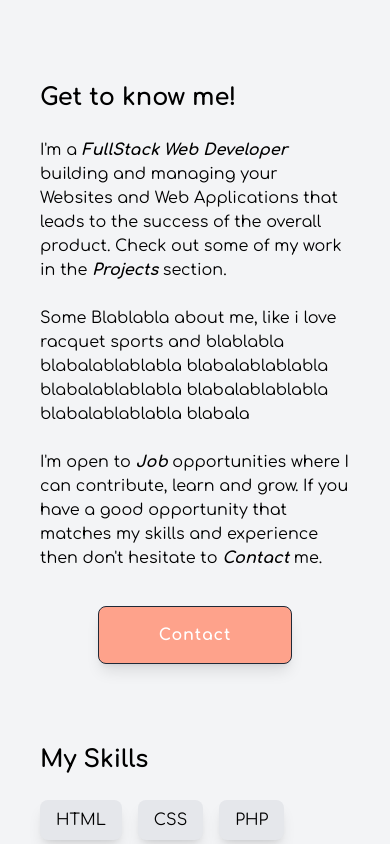
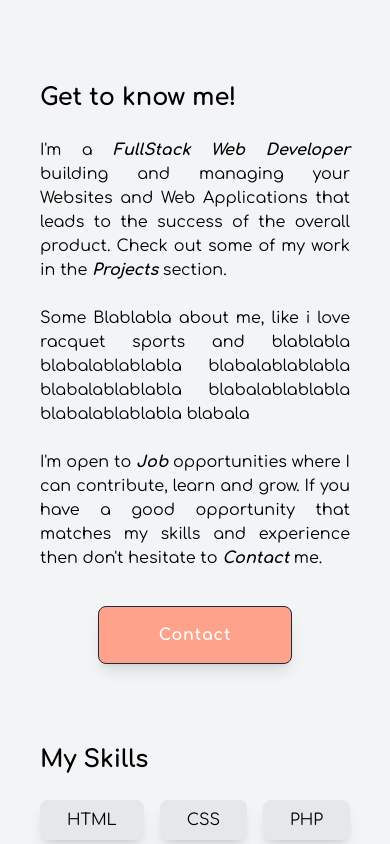
Before and after one commit to mastakimm/portfolio, a React (Create React App) app: page / in a window 390 px wide. Shown: the part 1340-2184 px from the top of the page. Built offline with nearby package versions, Linux system fonts and the light colour scheme.

Commit message:
[ADD] Text justied && [FIX] Projects section height

```diff
--- a/src/components/home/About.js
+++ b/src/components/home/About.js
@@ -3,6 +3,23 @@ import ScrollToPorjectButton from "../../assets/buttons/ScrollToPorjectButton";
 
 const About = React.forwardRef((props, ref) => {
     const { sectionRefs } = props;
+    const skills = [
+        "HTML",
+        "CSS",
+        "PHP",
+        "SYMFONY",
+        "LARAVEL",
+        "JS",
+        "SQL",
+        "NOSQL",
+        "WORDPRESS",
+        "SEO",
+        "TERMINAL",
+        "REACTJS",
+        "TAILWIND",
+        "GIT",
+        "GITHUB",
+    ];
 
     return (
         <section
@@ -50,7 +67,7 @@ const About = React.forwardRef((props, ref) => {
                             Get to know me!
                         </h4>
                         <p
-                            className="text-1xl 3xl:text-2xl pb-5"
+                            className="text-1xl 3xl:text-2xl pb-5 text-justify"
                             style={{
                                 fontFamily: 'Comfortaa, sans-serif',
                                 maxWidth: '700px',
@@ -90,36 +107,21 @@ const About = React.forwardRef((props, ref) => {
                             My Skills
                         </h4>
                         <div className="rounded-lg w-full flex flex-wrap gap-4 justify-start align-super">
-                            {[
-                                "HTML",
-                                "CSS",
-                                "PHP",
-                                "SYMFONY",
-                                "LARAVEL",
-                                "JS",
-                                "SQL",
-                                "NOSQL",
-                                "WORDPRESS",
-                                "SEO",
-                                "TERMINAL",
-                                "REACTJS",
-                                "TAILWIND",
-                                "GIT",
-                                "GITHUB",
-                            ].map((skill, index) => (
+                            {skills.map((skill, index) => (
                                 <span
                                     key={index}
-                                    className="skill bg-gray-200 rounded-lg shadow-lg px-4 py-2 3xl:py-6 text-center overflow-hidden 3xl:text-2xl"
+                                    className="skill bg-gray-200 rounded-lg shadow-lg px-4 py-2 3xl:py-6 text-center overflow-hidden 3xl:text-2xl flex-grow justify-center"
                                     style={{
                                         fontFamily: 'Comfortaa, sans-serif',
                                         maxWidth: '700px',
-                                        whiteSpace: 'nowrap'
+                                        whiteSpace: 'nowrap',
                                     }}
                                 >
                                     {skill}
                                 </span>
                             ))}
                         </div>
+
                     </div>
                 </div>
             </div>
--- a/src/components/home/Carousel.js
+++ b/src/components/home/Carousel.js
@@ -34,7 +34,7 @@ const Carousel = () => {
     };
 
     return (
-        <div className="w-11/12 m-auto pb-20 md:pb-40 pt-16 ">
+        <div className="w-11/12 m-auto pb-20 md:pb-24 pt-16 ">
             <div className="mt-10 md:mt-20">
                 <Slider {...settings}>
                     {data.map((d) => (
--- a/src/components/home/Projects.js
+++ b/src/components/home/Projects.js
@@ -1,6 +1,6 @@
 import React from 'react';
 import ProjectImage1 from '../../assets/sections/project_section_project_1.png';
-import YZ_main_screen from '../../assets/sections/smartmockups_yz.png';
+import YZ_main_screen from '../../assets/sections/smartmockups_lxohimdh.png';
 import BrainMaster_main_screen from '../../assets/sections/smartmockups_brainMaster.png'
 
 import Carousel from "./Carousel";
@@ -65,7 +65,7 @@ const Projects = React.forwardRef((props, ref) => {
                         className="text-2xl text-center sm:text-start md:text-start lg:text-start xl:text-start 2xl:text-start 3xl:text-start sm:text-3xl md:text-3xl 3xl:text-4xl font-bold mb-4">
                         YZ
                     </h3>
-                    <p className="text-xl sm:text-xl md:text-2xl lg:text-xl xl:text-lg 3xl:text-3xl py-4">
+                    <p className="text-xl sm:text-xl md:text-2xl lg:text-xl xl:text-lg 3xl:text-3xl py-4 text-justify">
                         YZ, a social network resembling Twitter, lets you share moments and engage with your community.
                         Stay informed and connected with YZ's user-friendly platform. Experience social networking at its best.
                     </p>
@@ -82,7 +82,7 @@ const Projects = React.forwardRef((props, ref) => {
                     <h3 className="text-2xl text-center sm:text-start md:text-start lg:text-start xl:text-start 2xl:text-start 3xl:text-start sm:text-3xl md:text-3xl 3xl:text-4xl font-bold mb-4">
                         BrainMaster
                     </h3>
-                    <p className="text-xl sm:text-2xl md:text-2xl lg:text-xl xl:text-lg 3xl:text-3xl py-4">
+                    <p className="text-xl sm:text-2xl md:text-2xl lg:text-xl xl:text-lg 3xl:text-3xl py-4 text-justify">
                         BrainMaster is an interactive website designed to enhance your knowledge through engaging quizzes.
                         Challenge yourself, learn new facts, and expand your cultural understanding with BrainMaster's diverse range of topics.
                     </p>
@@ -109,7 +109,7 @@ const Projects = React.forwardRef((props, ref) => {
                         className="text-2xl text-center sm:text-start md:text-start lg:text-start xl:text-start 2xl:text-start 3xl:text-start sm:text-3xl md:text-3xl 3xl:text-4xl font-bold mb-4">
                         PeerAssist
                     </h3>
-                    <p className="text-xl sm:text-2xl md:text-2xl lg:text-xl xl:text-lg 3xl:text-3xl py-4">
+                    <p className="text-xl sm:text-2xl md:text-2xl lg:text-xl xl:text-lg 3xl:text-3xl py-4 text-justify">
                         PeerAssist is designed to facilitate peer support among students. Take a ticket, receive help, and improve together.
                         Empowering students through collaborative assistance.
                     </p>
```
